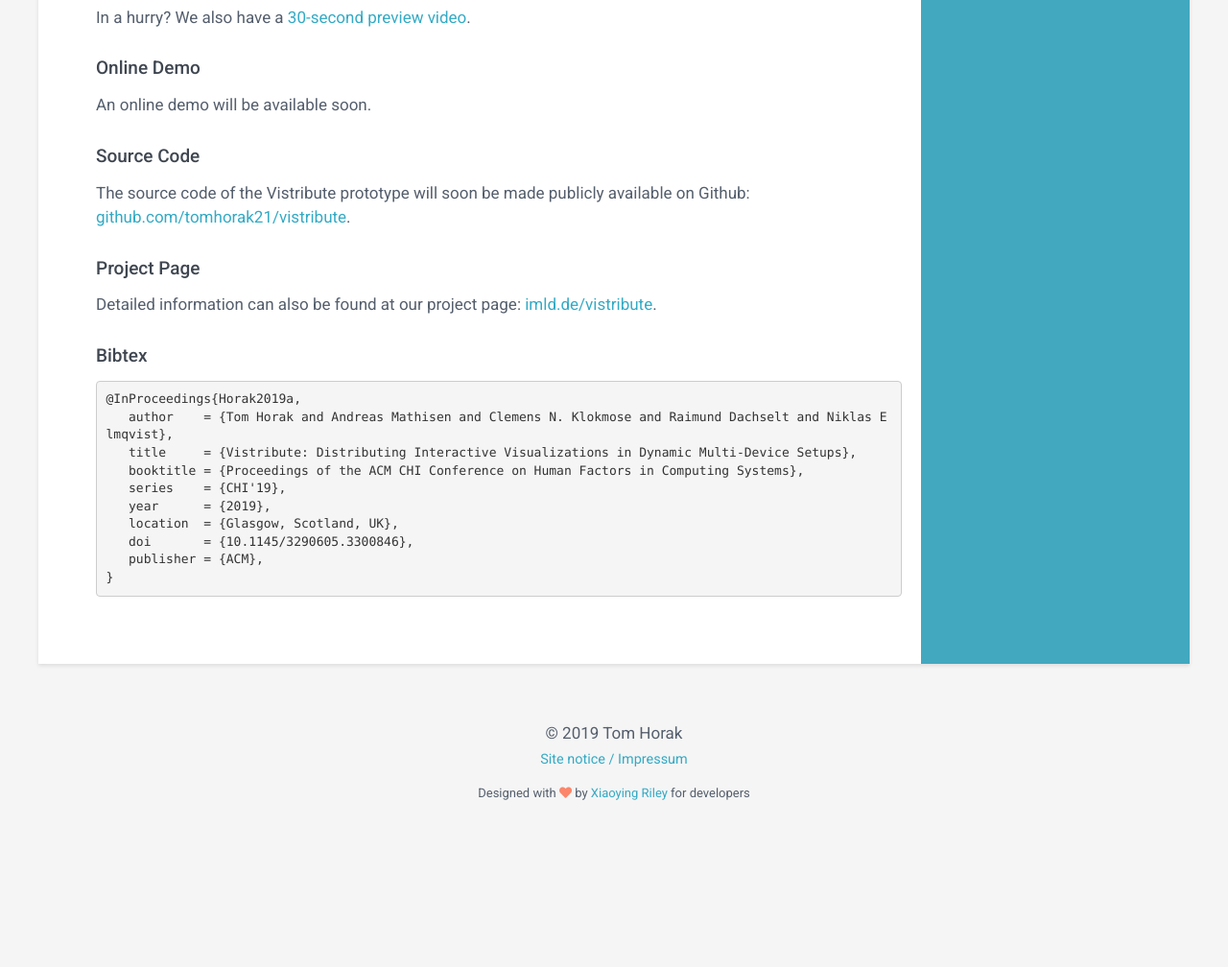
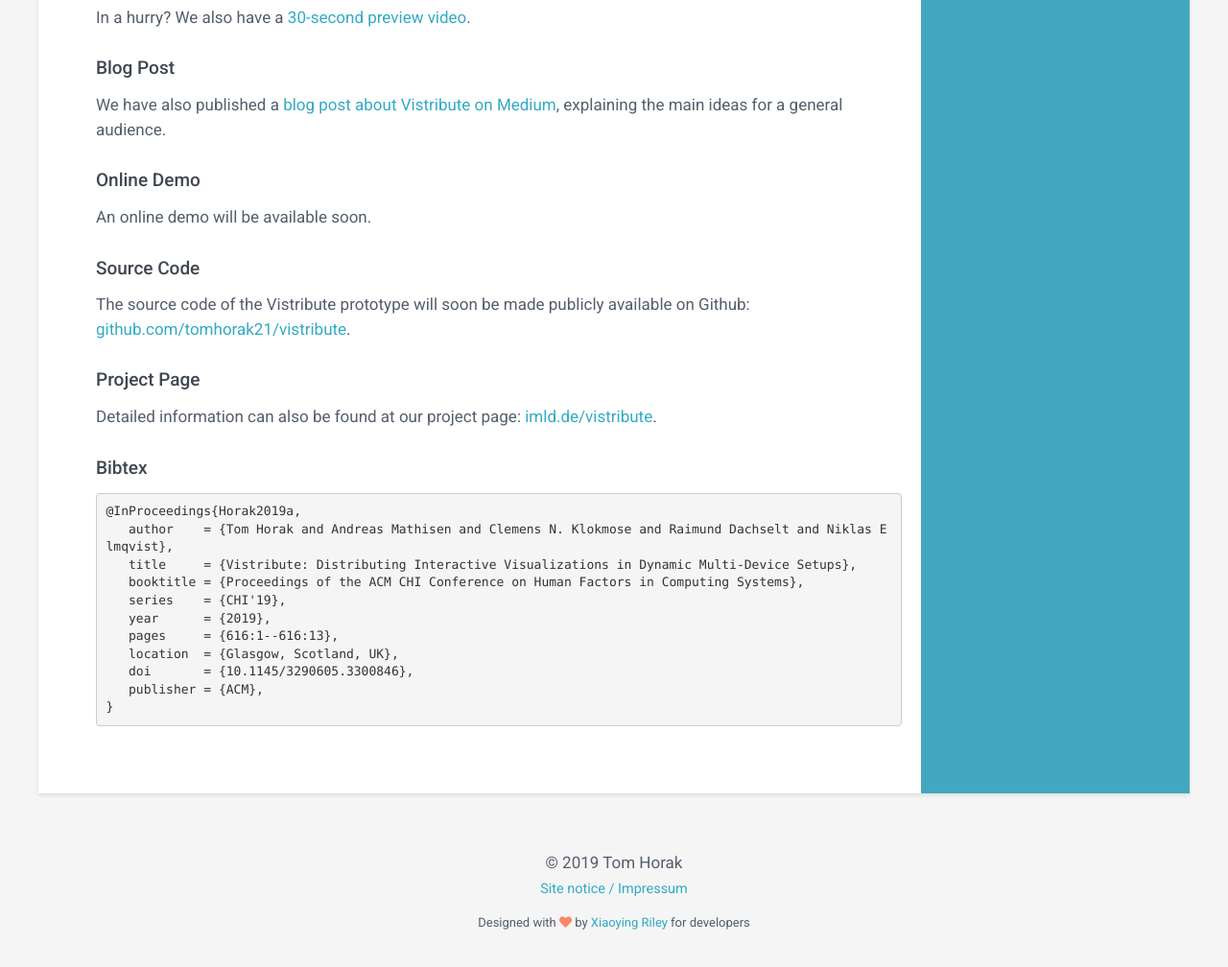
Before and after one commit to tomhorak21/tomhorak21.github.io, a Jekyll site: the page built from _publications/2019/vistribute.md, in a window 1280 px wide and 1400 px high, scrolled down 767 px. Shown: the part 367-1375 px from the top of the window at 96% size. Built offline with Jekyll 4.4.1, drawn with Linux system fonts in a browser that asks for light colours; before the commit the page ends 2032 px from its top, so only the background shows below that; some of the changed text lies outside the part shown.

Commit message:
Updated CHI publications.

```diff
--- a/_publications/2019/vistribute.md
+++ b/_publications/2019/vistribute.md
@@ -1,20 +1,21 @@
 ---
 authors: [Tom Horak, Andreas Mathisen, Clemens N. Klokmose, Raimund Dachselt, Niklas Elmqvist]
 award:
+blog: https://medium.com/@tomhorak/automatically-arranging-charts-with-vistribute-e99125b59d13?source=friends_link&sk=efbc281f3b723a56c532b03b71edbbe3
 date: 2019-05-05
 doi: 10.1145/3290605.3300846
 keywords: Distributed User Interfaces, Information Visualization, Cross-Device Visualization, Cross-Device Interaction, Multi-Display Environments
-pages:
+pages: 616:1--616:13
 pdf: https://imld.de/cnt/uploads/Horak-Vistribute-CHI2019.pdf
 poster:
 projectpage: https://imld.de/vistribute
 publisher: ACM
 selected: true
-slides:
+slides: https://imld.de/cnt/uploads/vistribute-chi2019-talk.pdf
 teaser: assets/vistribute.teaser.jpg
 thumb: assets/vistribute.thumb.jpg
 title: "Vistribute: Distributing Interactive Visualizations in Dynamic Multi-Device Setups"
-toappear: true
+toappear:
 type: Conference Paper
 video: https://youtu.be/-ssJ_T-nbdI
 venue: Proceedings of the ACM CHI Conference on Human Factors in Computing Systems
@@ -40,6 +41,7 @@ bibtex: >
        booktitle = {Proceedings of the ACM CHI Conference on Human Factors in Computing Systems},
        series    = {CHI'19},
        year      = {2019},
+       pages     = {616:1--616:13},
        location  = {Glasgow, Scotland, UK},
        doi       = {10.1145/3290605.3300846},
        publisher = {ACM},
@@ -50,6 +52,9 @@ bibtex: >
 <iframe width="560" height="315" src="https://www.youtube.com/embed//-ssJ_T-nbdI" frameborder="0" gesture="media" allow="encrypted-media" allowfullscreen></iframe>
 In a hurry? We also have a [30-second preview video](https://youtu.be/JyKpG4T1EBY).
 
+## Blog Post
+We have also published a [blog post about Vistribute on Medium](https://medium.com/@tomhorak/automatically-arranging-charts-with-vistribute-e99125b59d13?source=friends_link&sk=efbc281f3b723a56c532b03b71edbbe3), explaining the main ideas for a general audience.
+
 ## Online Demo
 An online demo will be available soon. <!--Connect to the page with multiple devices and views are getting instantly distributed.-->
 
```
Also changed, not shown: _publications/2019/dc-multi-device-data-exploration.md (+11 -6 lines), _publications/2019/assets/dc.poster.jpg (added).
